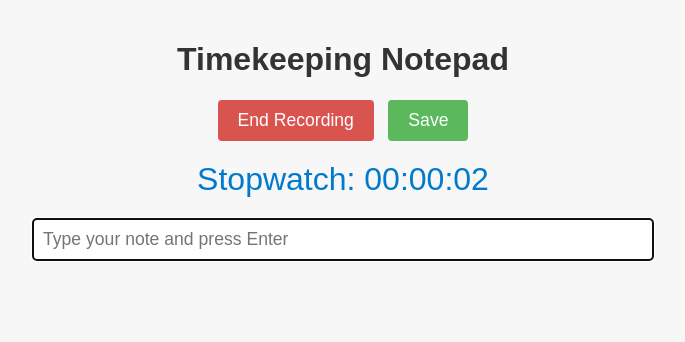
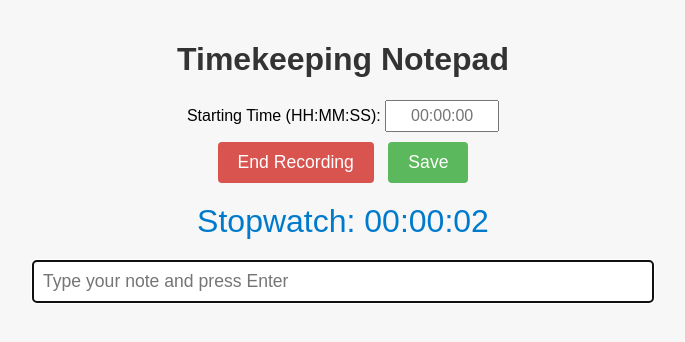
Before and after one commit to ctl-konkuk/ctl-konkuk.github.io, a plain HTML site: page Record-edit-points.html in a window 1280 px wide. Both pictures are taken after a click on the button "Start Recording". Shown: the whole page, without its empty margins (297-982 px from the left). Drawn offline with Linux system fonts and the light colour scheme.

Commit message:
Update Record-edit-points.html
Modify the stopwatch to allow users to write their own starting point.

```diff
--- a/Record-edit-points.html
+++ b/Record-edit-points.html
@@ -41,12 +41,22 @@
         margin-left: 10px;
       }
 
-      /* Stopwatch display styling */
+      /* Stopwatch and the custom starting time input styling */
       #stopwatch {
         text-align: center;
         font-size: 2rem;
         margin: 20px 0;
         color: #007acc;
+      }
+      #startingContainer {
+        text-align: center;
+        margin-bottom: 10px;
+      }
+      #startingPoint {
+        width: 100px;
+        padding: 5px;
+        font-size: 1rem;
+        text-align: center;
       }
 
       /* Note input field styling */
@@ -87,6 +97,12 @@
   <body>
     <h1>Timekeeping Notepad</h1>
 
+    <!-- Container for custom starting time -->
+    <div id="startingContainer">
+      <label for="startingPoint">Starting Time (HH:MM:SS): </label>
+      <input id="startingPoint" type="text" placeholder="00:00:00" />
+    </div>
+
     <!-- Control Buttons -->
     <div style="text-align: center;">
       <button id="startButton">Start Recording</button>
@@ -94,23 +110,24 @@
       <button id="saveButton">Save</button>
     </div>
 
-    <!-- Stopwatch display (initially at 00:00:00) -->
+    <!-- Stopwatch display -->
     <div id="stopwatch">Stopwatch: 00:00:00</div>
 
-    <!-- Note entry field (disabled until session starts) -->
+    <!-- Note entry field -->
     <input id="noteInput" type="text" placeholder="Type your note and press Enter" disabled />
 
-    <!-- Container where recorded notes will appear -->
+    <!-- Container for recorded notes -->
     <div id="notes"></div>
 
     <script>
       // Global state variables
       let isRecording = false;       // true when a session is active
-      let recordingStart = null;     // timestamp when session began
+      let recordingStart = null;     // system time when session began
+      let startingOffset = 0;        // user-defined offset in milliseconds
       let stopwatchInterval = null;  // handle for setInterval
-      let noteStartTime = null;      // holds the stopwatch time when first keystroke happens for this note
+      let noteStartTime = null;      // stopwatch time when the first keystroke happens for a note
 
-      // Helper function to format a duration (in milliseconds) as HH:MM:SS
+      // Helper function to format a duration (in ms) as HH:MM:SS
       function formatElapsed(ms) {
         const totalSeconds = Math.floor(ms / 1000);
         const seconds = totalSeconds % 60;
@@ -121,84 +138,97 @@
                String(seconds).padStart(2, '0');
       }
 
-      // Update the stopwatch display based on elapsed time since recordingStart
+      // Update stopwatch display using the startingOffset and elapsed time from recordingStart
       function updateStopwatch() {
         const elapsed = Date.now() - recordingStart;
-        document.getElementById("stopwatch").textContent = "Stopwatch: " + formatElapsed(elapsed);
+        const totalElapsed = startingOffset + elapsed;
+        document.getElementById("stopwatch").textContent = "Stopwatch: " + formatElapsed(totalElapsed);
       }
 
       // START RECORDING: Begin a new recording session
       document.getElementById("startButton").addEventListener("click", function() {
         if (!isRecording) {
+          // Try to parse user-specified starting time (expected format HH:MM:SS)
+          let userStart = document.getElementById("startingPoint").value.trim();
+          startingOffset = 0; // default offset is zero
+          if (userStart !== "") {
+            const parts = userStart.split(':');
+            if (parts.length === 3) {
+              const hours = parseInt(parts[0], 10);
+              const minutes = parseInt(parts[1], 10);
+              const seconds = parseInt(parts[2], 10);
+              if (!isNaN(hours) && !isNaN(minutes) && !isNaN(seconds)) {
+                startingOffset = ((hours * 3600) + (minutes * 60) + seconds) * 1000;
+              }
+            }
+          }
+
           isRecording = true;
           recordingStart = Date.now();
           noteStartTime = null; // Clear any previous note start time
 
-          // Reset and start the stopwatch
-          document.getElementById("stopwatch").textContent = "Stopwatch: 00:00:00";
+          // Set initial stopwatch display to the custom starting time
+          document.getElementById("stopwatch").textContent = "Stopwatch: " + formatElapsed(startingOffset);
           stopwatchInterval = setInterval(updateStopwatch, 500);
 
-          // Enable the note input field and focus it
+          // Enable and focus the note input field
           const noteInput = document.getElementById("noteInput");
           noteInput.disabled = false;
           noteInput.value = "";
           noteInput.focus();
 
-          // Update the UI: hide the Start button, show the End button
+          // Update UI: hide the Start button, show the End button
           document.getElementById("startButton").style.display = "none";
           document.getElementById("endButton").style.display = "inline-block";
         }
       });
 
-      // END RECORDING: Stop the current recording session
+      // END RECORDING: Stop the current session
       document.getElementById("endButton").addEventListener("click", function() {
         if (isRecording) {
           isRecording = false;
           clearInterval(stopwatchInterval);
 
-          // Optionally, leave the final stopwatch reading visible or reset it:
+          // Optionally, reset the stopwatch display
           document.getElementById("stopwatch").textContent = "Stopwatch: 00:00:00";
 
-          // Disable the note input until a new session is started
+          // Disable note input until a new session starts
           document.getElementById("noteInput").disabled = true;
           noteStartTime = null;
 
-          // Reset the buttons: show Start button, hide End button
+          // Update UI: show the Start button, hide the End button
           document.getElementById("startButton").style.display = "inline-block";
           document.getElementById("endButton").style.display = "none";
         }
       });
 
-      // Capture the note's start time (when the user begins typing)
+      // Capture the note's start time when the user begins typing
       const noteInput = document.getElementById("noteInput");
       noteInput.addEventListener("input", function() {
-        // Capture on the first keystroke only
         if (noteInput.value.length > 0 && noteStartTime === null) {
-          noteStartTime = formatElapsed(Date.now() - recordingStart);
+          noteStartTime = formatElapsed(startingOffset + (Date.now() - recordingStart));
         } else if (noteInput.value.length === 0) {
-          // If input is cleared, cancel any captured start time
           noteStartTime = null;
         }
       });
 
-      // Record the note when the Enter key is pressed
+      // Add a note when the Enter key is pressed
       noteInput.addEventListener("keydown", function (event) {
         if (event.key === "Enter") {
           const noteText = noteInput.value.trim();
           if (noteText !== "") {
-            // If no start time was captured (e.g., if text was pasted), capture current elapsed time
             if (!noteStartTime) {
-              noteStartTime = formatElapsed(Date.now() - recordingStart);
+              noteStartTime = formatElapsed(startingOffset + (Date.now() - recordingStart));
             }
 
-            // Create a new note element with the captured stopwatch time and the entered note text
+            // Create a new note element with the captured stopwatch time and note text
             const noteDiv = document.createElement("div");
             noteDiv.className = "note";
             noteDiv.innerHTML =
               "<span class='time'>" + noteStartTime + ":</span>" +
               "<span class='text'>" + noteText + "</span>";
 
-            // Insert the new note at the beginning so that edit points are in descending order.
+            // Insert the note at the beginning so that edit points are in descending order
             const notesContainer = document.getElementById("notes");
             notesContainer.insertBefore(noteDiv, notesContainer.firstChild);
 
@@ -209,9 +239,9 @@
         }
       });
 
-      // Save Button: Generate the text file in the desired format when clicked
+      // Save Button: Export notes as a text file
       document.getElementById("saveButton").addEventListener("click", function() {
-        // Helper to pad numbers with a leading zero
+        // Format the current date and time for the file header and filename
         function pad(num) {
           return num.toString().padStart(2, '0');
         }
@@ -221,17 +251,14 @@
         const day = pad(now.getDate());
         const hours = pad(now.getHours());
         const minutes = pad(now.getMinutes());
-        // Format as "yyyy-mm-dd HH:MM"
         const formattedDateTime = year + "-" + month + "-" + day + " " + hours + ":" + minutes;
 
-        // Start with the header line and a blank line
         let content = "# " + formattedDateTime + " edit point\n\n";
 
-        // Gather all recorded notes, then reverse them to be in ascending order (oldest first)
+        // Get all recorded notes and reverse the order so that the file is in ascending order
         const notesNodeList = document.querySelectorAll("#notes .note");
         const notes = Array.from(notesNodeList).reverse();
         notes.forEach(function(noteElement) {
-          // Get the time (remove the trailing colon) and the note text
           let timeText = noteElement.querySelector(".time").textContent;
           if (timeText.endsWith(":")) {
             timeText = timeText.slice(0, -1);
@@ -240,11 +267,10 @@
           content += timeText + "\n" + noteText + "\n\n";
         });
 
-        // Force a download of the file using a Blob
+        // Trigger the file download using a Blob
         const blob = new Blob([content], { type: "text/plain" });
         const url = URL.createObjectURL(blob);
         const a = document.createElement("a");
-        // Create a safe filename (avoid spaces and colons)
         const safeFileNameDate = formattedDateTime.replace(" ", "_").replace(":", "-");
         a.href = url;
         a.download = "edit_points_" + safeFileNameDate + ".txt";
```
